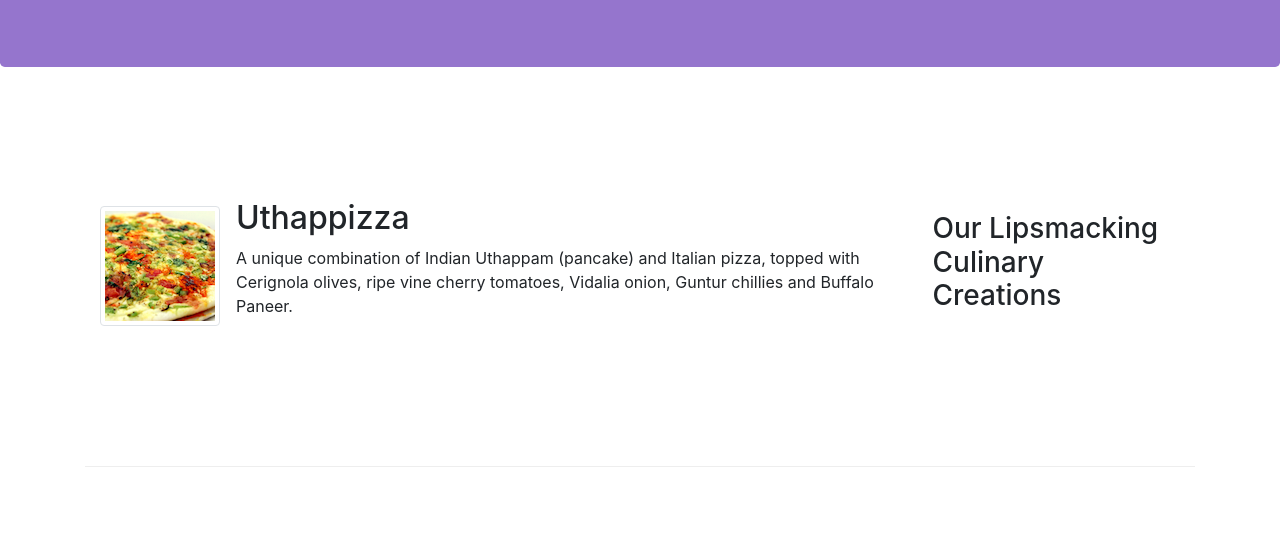
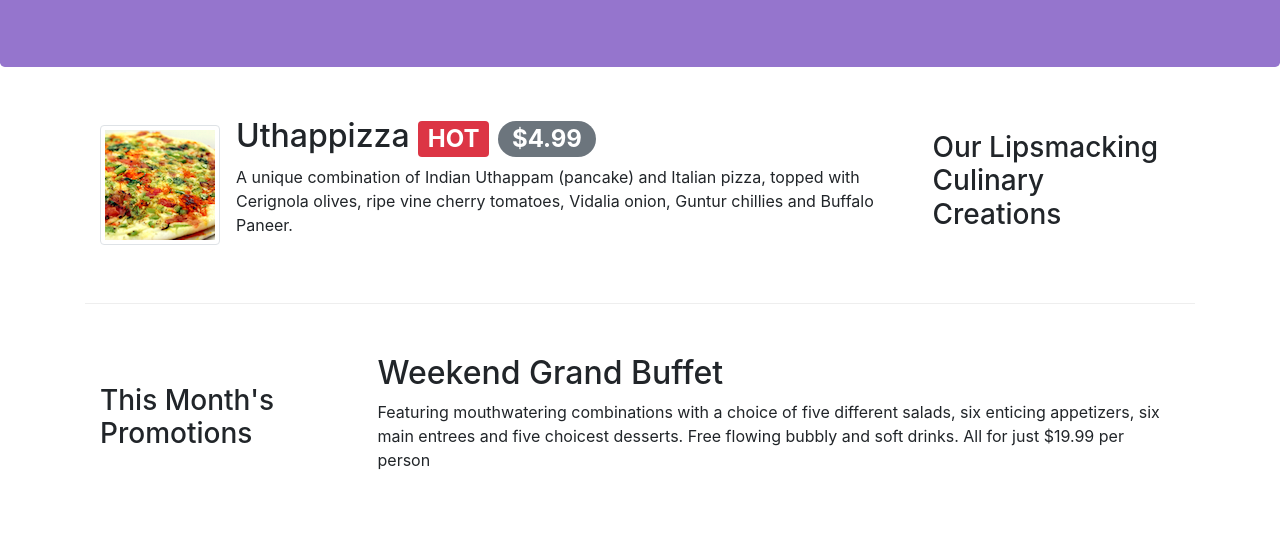
Before and after one commit to Rakeshchary2511/conFusion-duplicate, a website: page index.html in a window 1280 px wide. Shown: the part 267-800 px from the top of the page. Drawn offline with nearby package versions, Linux system fonts and the light colour scheme.

Commit message:
Alerting Users

```diff
--- a/css/styles.css
+++ b/css/styles.css
@@ -7,7 +7,7 @@
     margin: 0px auto;
     padding: 50px 0px 50px 0px;
     border-bottom: 1px ridge;
-    min-height: 400px;
+    min-height: 100px;
 }
 
 .footer{
--- a/index.html
+++ b/index.html
@@ -61,7 +61,7 @@
                 <div class="media">
                     <img class="d-flex mr-3 img-thumbnail align-self-center" src="img/uthappizza.png" alt="Uthapizza">
                     <div class="media-body">
-                        <h2>Uthappizza</h2>
+                        <h2>Uthappizza <span class="badge badge-danger">HOT</span> <span class="badge badge-pill badge-secondary">$4.99</span></h2>
                         <p>A unique combination of Indian Uthappam (pancake) and Italian pizza, topped with Cerignola
                             olives,
                             ripe vine cherry tomatoes, Vidalia onion, Guntur chillies and Buffalo Paneer.</p>
```
